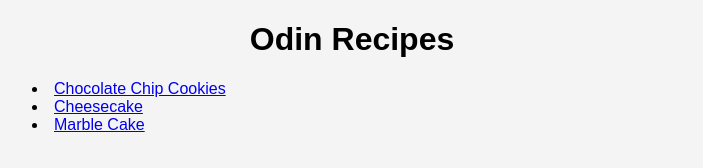
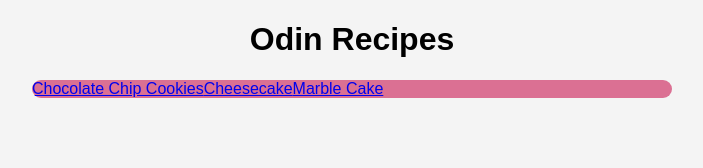
Before and after one commit to Mosa-1994/odin-recipes, a plain HTML site: page index.html in a window 1280 px wide. Shown: the whole page, without its empty margins (288-991 px from the left). Drawn offline with Linux system fonts and the light colour scheme.

Commit message:
Working on the nav bar.

```diff
--- a/index.html
+++ b/index.html
@@ -1,6 +1,21 @@
 <!DOCTYPE html>
 <html lang="en">
 <head>
+    <style>
+ul {
+    list-style-type: none;
+    margin: 0;
+    padding: 0;
+    overflow: hidden;
+    background-color: palevioletred;
+    border-radius: 25px;
+}
+li {
+    display: inline;
+    float: left;
+}
+
+    </style>
     <meta charset="UTF-8">
     <meta name="viewport" content="width=device-width, initial-scale=1.0">
     <title>Odin Recipes</title>
@@ -11,9 +26,10 @@
 
     <body>
         <h1>Odin Recipes</h1>
-        <un>
+        <ul>
             <li><a href="recipes/chocolate-chip-cookies.html">Chocolate Chip Cookies</a></li>
             <li><a href="recipes/cheesecake.html">Cheesecake</a></li>
             <li><a href="recipes/marble-cake.html">Marble Cake</a></li>
+        </ul>
     </body>
 </html>
--- a/styles.css
+++ b/styles.css
@@ -12,6 +12,7 @@ body {
 
 img {
   border-radius: 25px;
+
 }
 
 h1 {
@@ -19,3 +20,11 @@ h1 {
   font-weight: extra-bold;
   font-size: extra-large;
 }
+
+#nav {
+  list-style-type: none;
+  margin: 0;
+  padding: 0;
+  overflow: hidden;
+  background-color: #333;
+}
```
Also changed, not shown: recipes/chocolate-chip-cookies.html (+1 -1 lines).
